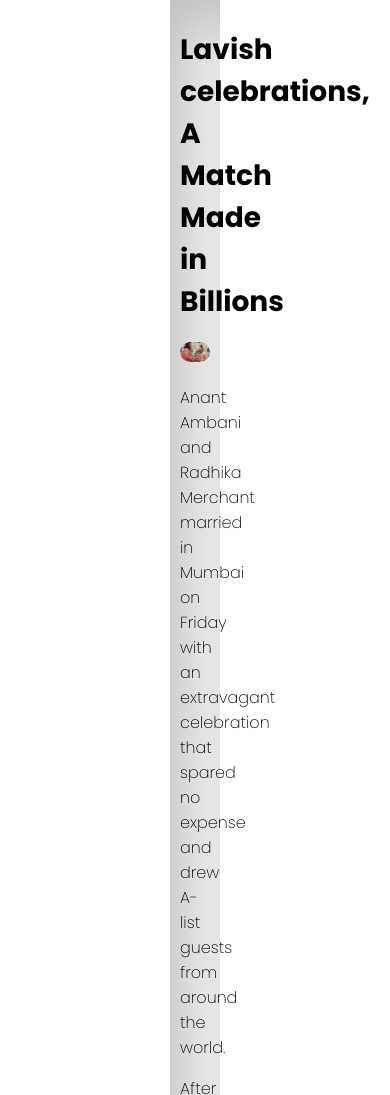
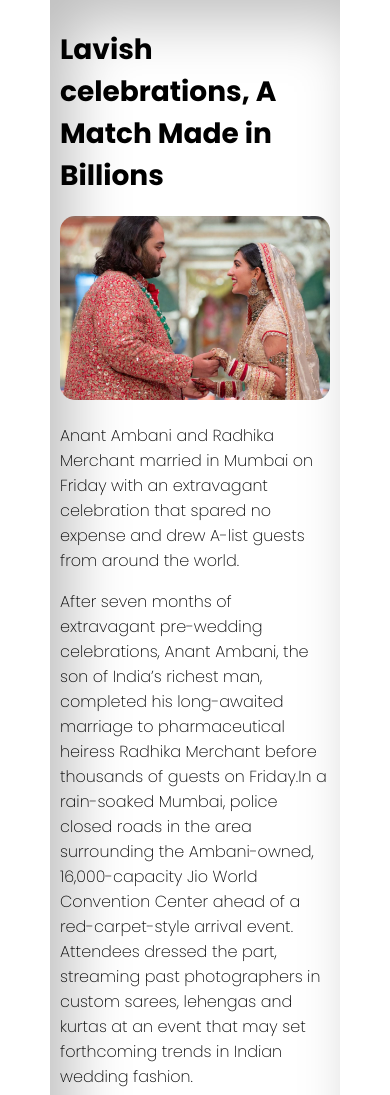
Before and after one commit to roopakonuguru/Task1, a plain HTML site: page index.html in a window 390 px wide. Shown: the top 1095 px of the page. Drawn offline with Linux system fonts and the light colour scheme.

Commit message:
'secondone'

```diff
--- a/styleblog.css
+++ b/styleblog.css
@@ -67,8 +67,8 @@ body{
     .blog-container{
         /* background-color: blueviolet; */
         /* height: 100vh; */
-        margin: 0px 170px;
-        padding: 10px;
+        margin: 0px 50px;
+        padding: auto;
         box-shadow: inset 20px 20px 60px #bebebe,
                 inset -20px -20px 60px #ffffff;
     }
@@ -110,6 +110,7 @@ body{
 @media(max-width : 600px){
     .blog-container{
         font-weight: bold;
+        margin: 0px 50px;
         /* background-color: blueviolet; */
         /* height: 100vh; */
         /* background-color: rgb(183, 152, 233); */
```
